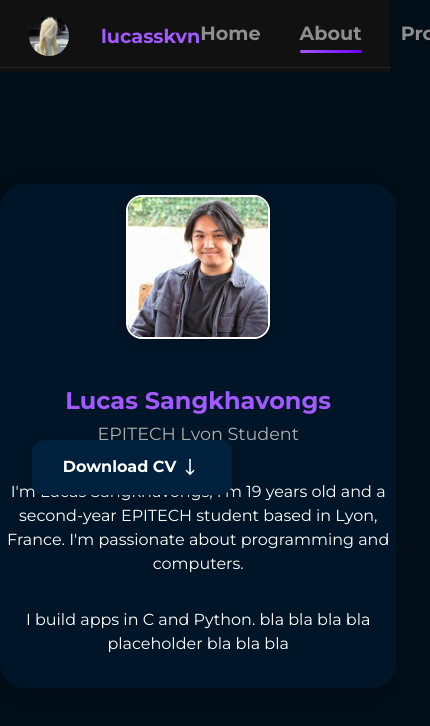
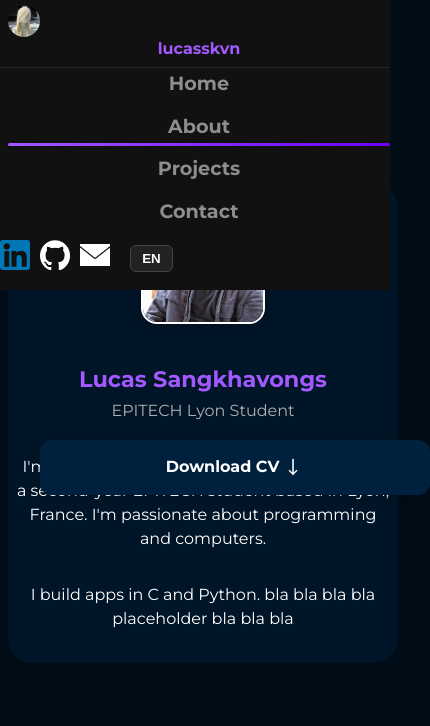
Before and after one commit to lucasskvn/lucasskvn.github.io, a React (Vite) app: page /about in a window 390 px wide. Shown: the top 726 px of the page, 430 px wide, since content can reach past the window. Built offline with nearby package versions, Linux system fonts and the light colour scheme.

Commit message:
make pages responsive

```diff
--- a/src/About.css
+++ b/src/About.css
@@ -373,4 +373,42 @@
     font-size: 1rem;
     padding: 0 0.2rem;
   }
+  .Rectangles-container {
+    padding: 0 8px;
+  }
+  .Rounded-rectangle {
+    flex-direction: column;
+    align-items: center;
+    padding: 16px 8px;
+    width: 100%;
+    min-width: unset;
+    box-sizing: border-box;
+  }
+  .Profile-rectangle {
+    width: 120px;
+    height: 120px;
+    margin: 0 auto 12px auto;
+    display: block;
+  }
+  .Profile-vertical-divider {
+    display: none;
+  }
+  .Profile-content {
+    width: 100%;
+    text-align: center;
+    padding: 0;
+  }
+  .Profile-title {
+    font-size: 1.4rem;
+  }
+  .Profile-subtitle {
+    font-size: 1rem;
+    margin-bottom: 8px;
+  }
+  .CV-download-btn {
+    width: 100%;
+    justify-content: center;
+    font-size: 1rem;
+    margin-bottom: 12px;
+  }
 }
--- a/src/App.css
+++ b/src/App.css
@@ -1,4 +1,3 @@
-
 .Socials {
 	display: flex;
 	justify-content: center;
@@ -106,3 +105,51 @@
 	left: 0;
 	z-index: 99;
 }
+
+@media (max-width: 900px) {
+  .Navbar {
+    flex-direction: column;
+    align-items: flex-start;
+    padding: 0.5rem 0;
+    height: auto;
+  }
+  .Navbar-title {
+    margin-left: 1rem;
+    margin-bottom: 0.5rem;
+  }
+  .Navbar-center {
+    gap: 18px;
+    margin: 0 0 0.5rem 1rem;
+  }
+  .Navbar-socials {
+    margin-right: 1rem;
+    margin-bottom: 0.5rem;
+  }
+}
+
+@media (max-width: 600px) {
+  .Navbar {
+    flex-direction: column;
+    align-items: stretch;
+    padding: 0.3rem 0;
+  }
+  .Navbar-title {
+    margin-left: 0.5rem;
+    font-size: 1rem;
+  }
+  .Navbar-center {
+    flex-direction: column;
+    gap: 8px;
+    margin: 0 0 0.5rem 0.5rem;
+  }
+  .Navbar-socials {
+    gap: 10px;
+    margin-right: 0.5rem;
+    margin-bottom: 0.5rem;
+  }
+  .Navbar-ppgithub {
+    margin-left: 0.5rem !important;
+    height: 32px !important;
+    width: 32px !important;
+  }
+}
--- a/src/home.css
+++ b/src/home.css
@@ -32,3 +32,16 @@
   font-size: 1.2rem;
   color: #fff;
 }
+
+@media (max-width: 600px) {
+  .Home-container {
+    padding-top: 80px;
+    min-height: 40vh;
+  }
+  .Home-container h1 {
+    font-size: 1.5rem;
+  }
+  .Home-container p {
+    font-size: 1rem;
+  }
+}
```
Also changed, not shown: src/Contact.css (+11 -0 lines), 1 other file (tests, documents, lock files or other folders).
